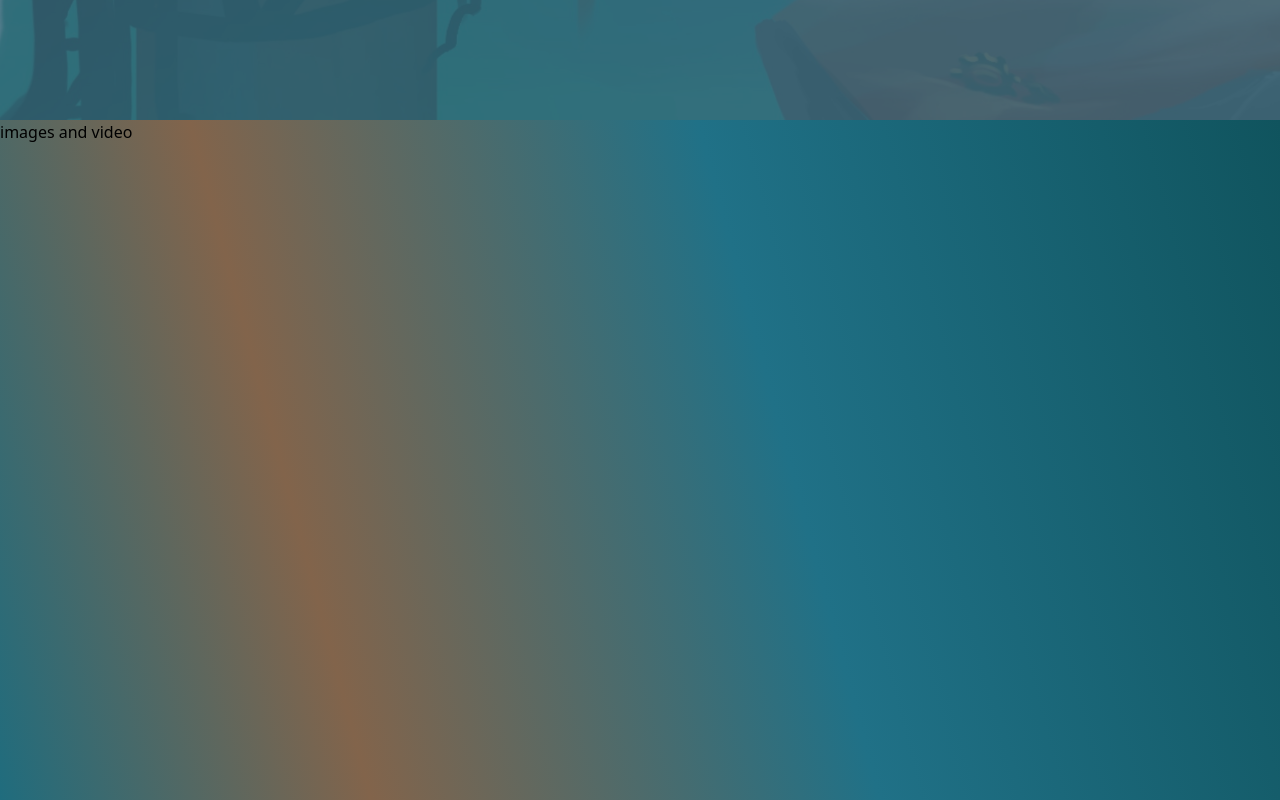
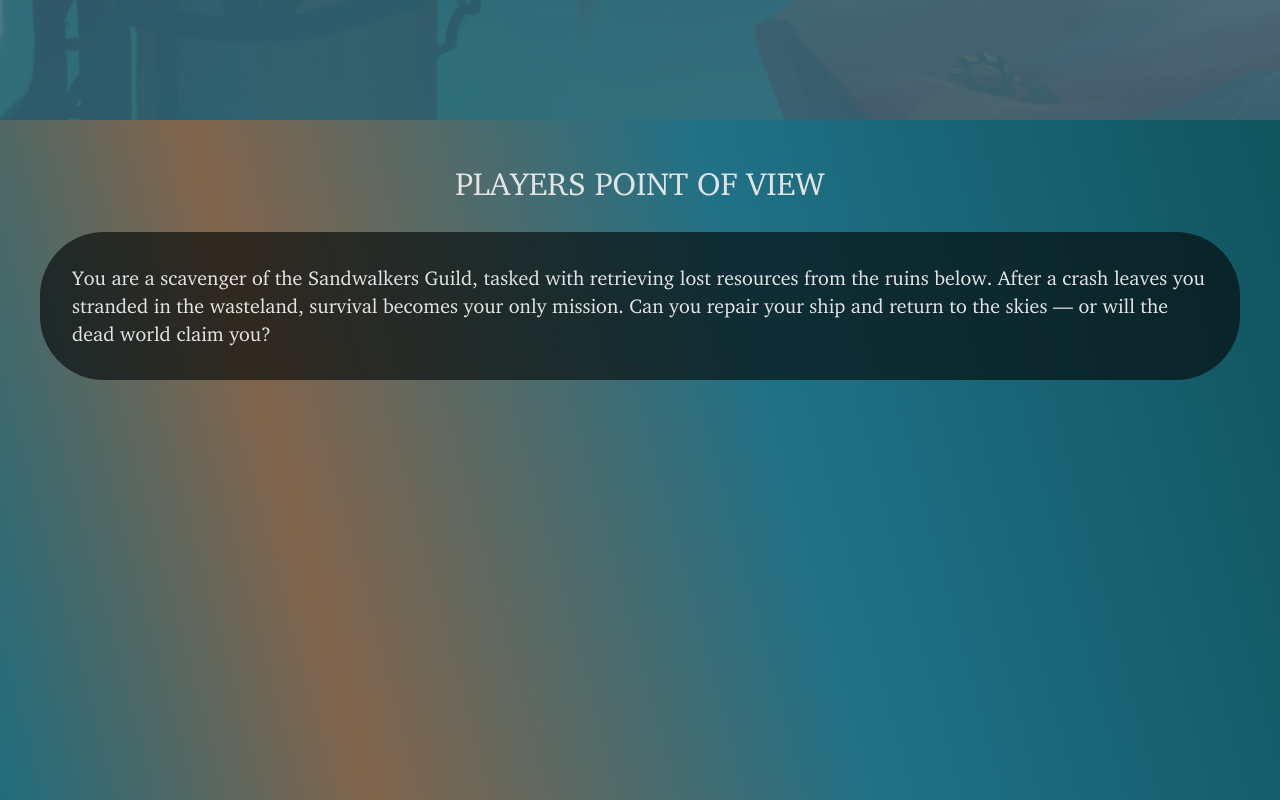
Before and after one commit to jasminedns/steam-wrecked, a Next.js app: page /game in a window 1280 px wide. Shown: the part 760-1560 px from the top of the page. Built offline with nearby package versions, Linux system fonts and the light colour scheme.

Commit message:
adding AG PPV div

```diff
--- a/src/app/game/page.tsx
+++ b/src/app/game/page.tsx
@@ -1,4 +1,5 @@
 import AGBalloonDiv from "@/components/AG_Balloon_content"
+import AG_PPV_Div from "@/components/AG_PPV_Div"
 import AGHeading from "@/components/AGHeading"
 
 const GamePage = () => {
@@ -7,7 +8,8 @@ const GamePage = () => {
         <div className="relative h-screen bg-[#2F5E72]">
             <div className="absolute inset-0">
                 <div className="relative z-10 text-white flex flex-col items-center justify-center h-full ">
-                    <img src="/images/background/AG_bg.JPEG" alt="Background" className="w-full h-full object-cover object-left-bottom opacity-20 mix-blend-multiply" />
+                    <img src="/images/background/AG_bg.JPEG" alt="Background" className="w-full h-full
+                     object-cover object-left-bottom opacity-20 mix-blend-multiply" />
                     <div className="absolute top-4">
                     <AGHeading />
                     <AGBalloonDiv />
@@ -16,7 +18,10 @@ const GamePage = () => {
             </div>
         </div>
         <div className="bg-[linear-gradient(75deg,rgba(23,109,130,1)_0%,rgba(130,100,75,1)_27%,rgba(32,113,135,1)_61%,rgba(16,84,94,1)_100%)] h-200 ">
-              images and video
+              <div className="flex flex-col md:flex-row justify-around">
+              <AG_PPV_Div />
+              </div>
+
         </div>
 
         </>
--- /dev/null
+++ b/src/components/AG_PPV_Div/index.tsx
@@ -0,0 +1,16 @@
+const AG_PPV_Div = () => {
+    return (
+        <>
+        <div className="flex flex-col m-8 md:m-4">
+            <p className="uppercase text-[32px] text-[#F5F5F5] charter m-6 mb-0 text-center">Players point of view</p>
+            <div className="bg-[#060A0A]/65 text-[#F5F5F5] m-6 rounded-[64px]">
+                <p className="p-8 text-xl charter">You are a scavenger of the Sandwalkers Guild, tasked with retrieving lost resources from the ruins below.
+                    After a crash leaves you stranded in the wasteland, survival becomes your only mission.
+                    Can you repair your ship and return to the skies — or will the dead world claim you?</p>
+            </div>
+            </div>
+        </>
+    )
+}
+
+export default AG_PPV_Div
```
